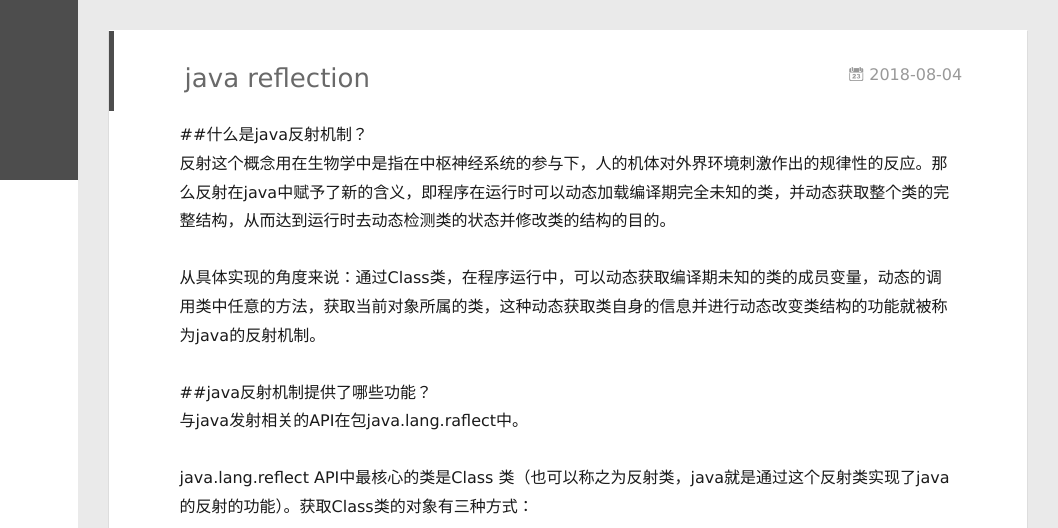
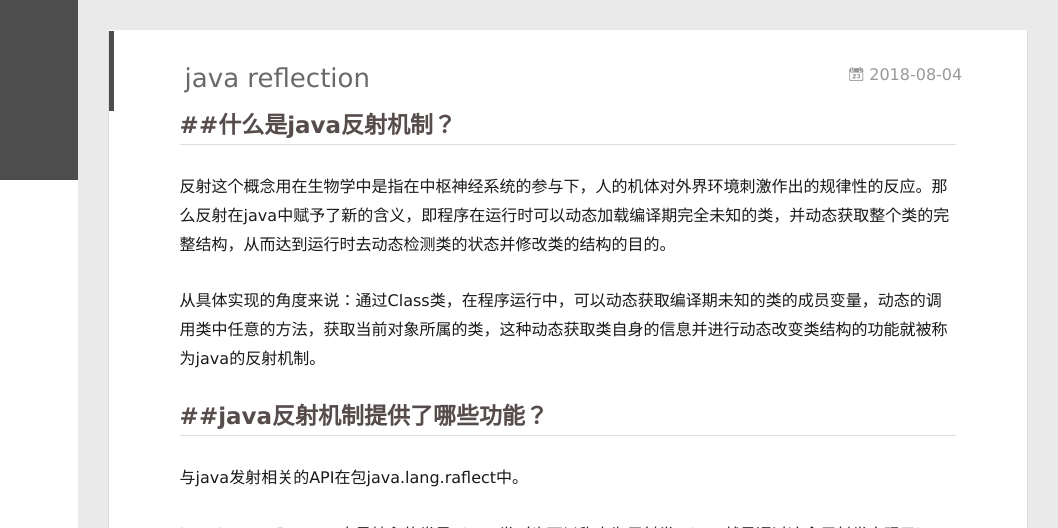
Before and after one commit to tongqinghuan/tongqinghuan.github.io, a plain HTML site: page 2018/08/04/java反射机制/index.html in a window 1280 px wide. Shown: the top 528 px of the page, 222-1280 px from the left. Drawn offline with Linux system fonts and the light colour scheme; files whose address does not match are found by name.

Commit message:
Site updated: 2018-08-04 18:49:24

```diff
--- a/2018/08/04/java反射机制/index.html
+++ b/2018/08/04/java反射机制/index.html
@@ -15,7 +15,7 @@
 <meta property="og:site_name" content="Hexo">
 <meta property="og:description" content="##什么是java反射机制？反射这个概念用在生物学中是指在中枢神经系统的参与下，人的机体对外界环境刺激作出的规律性的反应。那么反射在java中赋予了新的含义，即程序在运行时可以动态加载编译期完全未知的类，并动态获取整个类的完整结构，从而达到运行时去动态检测类的状态并修改类的结构的目的。 从具体实现的角度来说：通过Class类，在程序运行中，可以动态获取编译期未知的类的成员变量，动态的调用类中任意的">
 <meta property="og:locale" content="default">
-<meta property="og:updated_time" content="2018-08-04T10:42:51.010Z">
+<meta property="og:updated_time" content="2018-08-04T10:47:54.026Z">
 <meta name="twitter:card" content="summary">
 <meta name="twitter:title" content="java reflection">
 <meta name="twitter:description" content="##什么是java反射机制？反射这个概念用在生物学中是指在中枢神经系统的参与下，人的机体对外界环境刺激作出的规律性的反应。那么反射在java中赋予了新的含义，即程序在运行时可以动态加载编译期完全未知的类，并动态获取整个类的完整结构，从而达到运行时去动态检测类的状态并修改类的结构的目的。 从具体实现的角度来说：通过Class类，在程序运行中，可以动态获取编译期未知的类的成员变量，动态的调用类中任意的">
@@ -174,9 +174,9 @@
 
     <div class="article-entry" itemprop="articleBody">
 
-        <p>##什么是java反射机制？<br>反射这个概念用在生物学中是指在中枢神经系统的参与下，人的机体对外界环境刺激作出的规律性的反应。那么反射在java中赋予了新的含义，即程序在运行时可以动态加载编译期完全未知的类，并动态获取整个类的完整结构，从而达到运行时去动态检测类的状态并修改类的结构的目的。</p>
+        <h2 id="什么是java反射机制？"><a href="#什么是java反射机制？" class="headerlink" title="##什么是java反射机制？"></a>##什么是java反射机制？</h2><p>反射这个概念用在生物学中是指在中枢神经系统的参与下，人的机体对外界环境刺激作出的规律性的反应。那么反射在java中赋予了新的含义，即程序在运行时可以动态加载编译期完全未知的类，并动态获取整个类的完整结构，从而达到运行时去动态检测类的状态并修改类的结构的目的。</p>
 <p>从具体实现的角度来说：通过Class类，在程序运行中，可以动态获取编译期未知的类的成员变量，动态的调用类中任意的方法，获取当前对象所属的类，这种动态获取类自身的信息并进行动态改变类结构的功能就被称为java的反射机制。</p>
-<p>##java反射机制提供了哪些功能？<br>与java发射相关的API在包java.lang.raflect中。</p>
+<h2 id="java反射机制提供了哪些功能？"><a href="#java反射机制提供了哪些功能？" class="headerlink" title="##java反射机制提供了哪些功能？"></a>##java反射机制提供了哪些功能？</h2><p>与java发射相关的API在包java.lang.raflect中。</p>
 <p>java.lang.reflect API中最核心的类是Class 类（也可以称之为反射类，java就是通过这个反射类实现了java的反射的功能）。获取Class类的对象有三种方式：</p>
 <ol>
 <li>.class 每个类都隐含一个Class对象<br>Class<string> class=String.class  </string></li>
```
Also changed, not shown: content.json (+1 -1 lines), index.html (+2 -2 lines).
